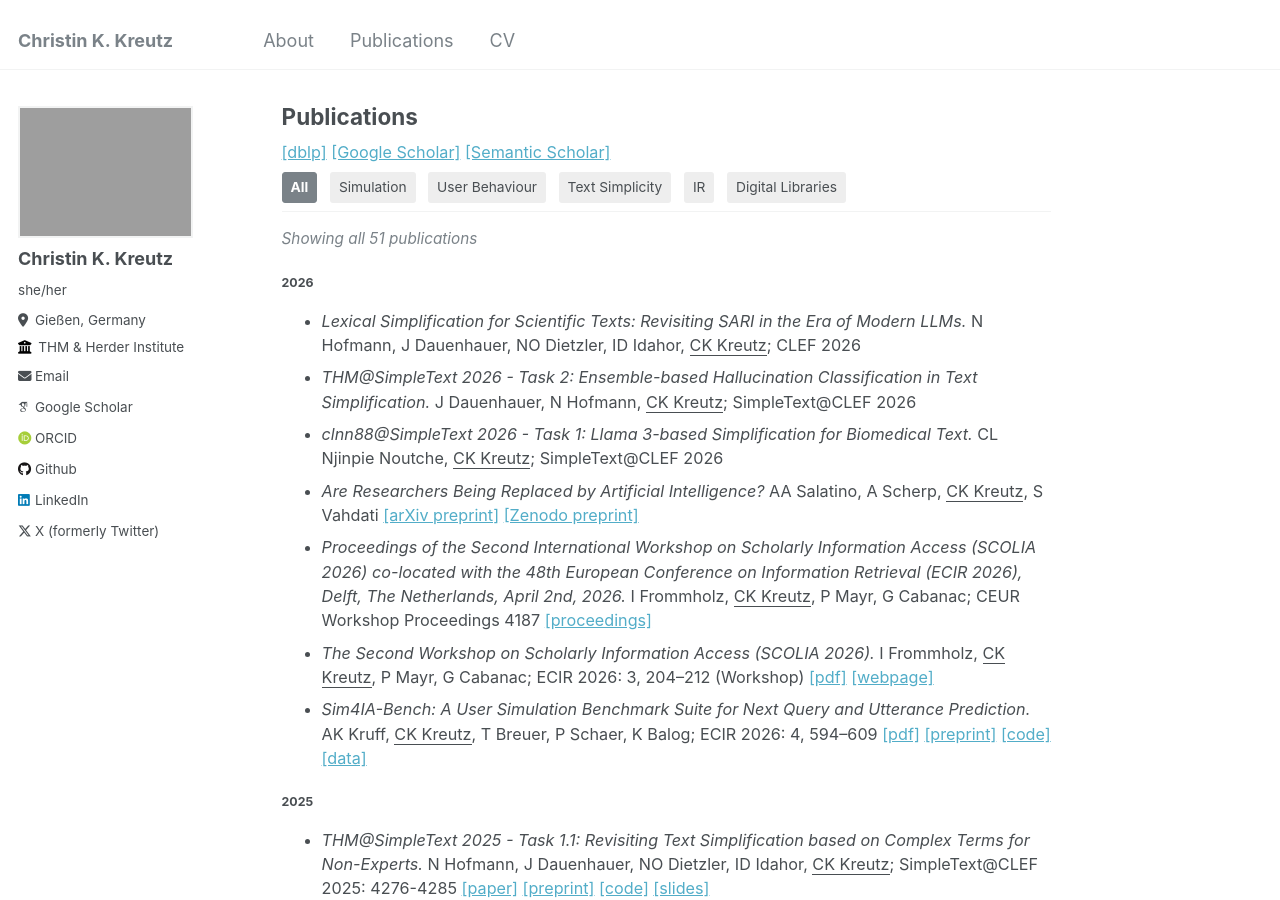
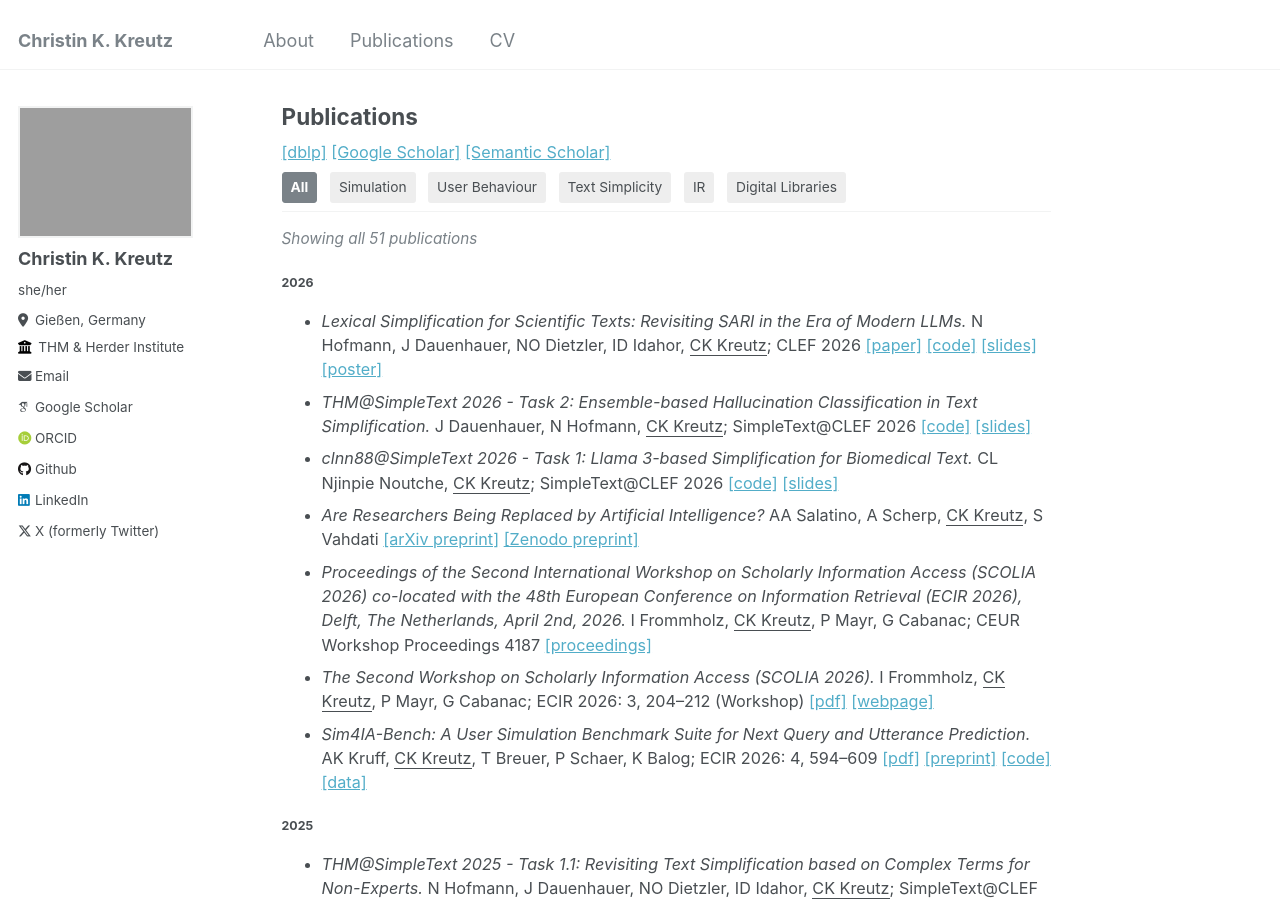
Before and after one commit to kreutzch/kreutzch.github.io, a Jekyll site: the page built from _pages/publications.md, in a window 1280 px wide and 900 px high. Built offline with Jekyll 4.4.1, drawn with Linux system fonts in a browser that asks for light colours; some web fonts are replaced.

Commit message:
Update publications with new CLEF 2026 entries
Added publication links and details for CLEF 2026 papers.

```diff
--- a/_pages/publications.md
+++ b/_pages/publications.md
@@ -27,14 +27,22 @@ author_profile: True
 <li class="pub-item" paper_categories="TS"><i>Lexical Simplification for Scientific Texts: Revisiting SARI in the Era of Modern LLMs.</i>
 N Hofmann, J Dauenhauer, NO Dietzler, ID Idahor, <u>CK Kreutz</u>;
 CLEF 2026
+<a href="https://doi.org/10.1007/978-3-032-39150-6_16" target="_blank">[paper]</a>
+<a href="https://github.com/kreutzch/BoL-CLEF-26_THM-SimpleText-25" target="_blank">[code]</a>
+<a href="../files/CLEF2026_BoL_Slides.pdf" target="_blank">[slides]</a>
+<a href="../files/CLEF2026_BoL_Poster.pdf" target="_blank">[poster]</a>
 </li>
 <li class="pub-item" paper_categories="TS"><i>THM@SimpleText 2026 - Task 2: Ensemble-based Hallucination Classification in Text Simplification.</i>
 J Dauenhauer, N Hofmann, <u>CK Kreutz</u>;
 SimpleText@CLEF 2026
+<a href="https://github.com/kreutzch/THM-SimpleText-26" target="_blank">[code]</a>
+<a href="../files/SimpleText@CLEF2026_Task2_Slides.pdf" target="_blank">[slides]</a>
 </li>
 <li class="pub-item" paper_categories="TS"><i>clnn88@SimpleText 2026 - Task 1: Llama 3-based Simplification for Biomedical Text.</i>
 CL Njinpie Noutche, <u>CK Kreutz</u>;
 SimpleText@CLEF 2026
+<a href="https://github.com/kreutzch/CLNN88-SimpleText-26" target="_blank">[code]</a>
+<a href="../files/SimpleText@CLEF2026_Task1_Slides.pdf" target="_blank">[slides]</a>
 </li>
 <li class="pub-item" paper_categories=""><i>Are Researchers Being Replaced by Artificial Intelligence?</i>
 AA Salatino, A Scherp, <u>CK Kreutz</u>, S Vahdati
```
